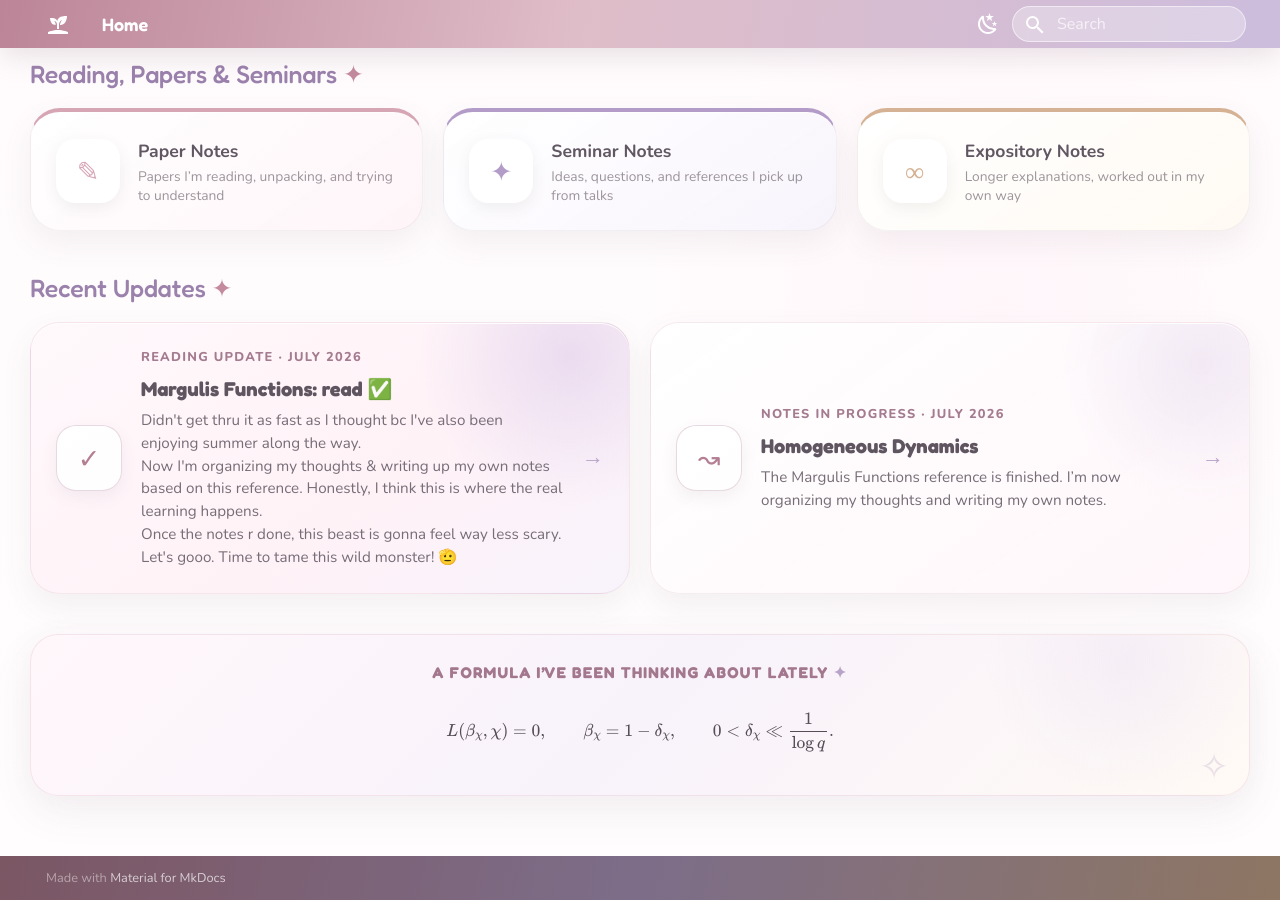
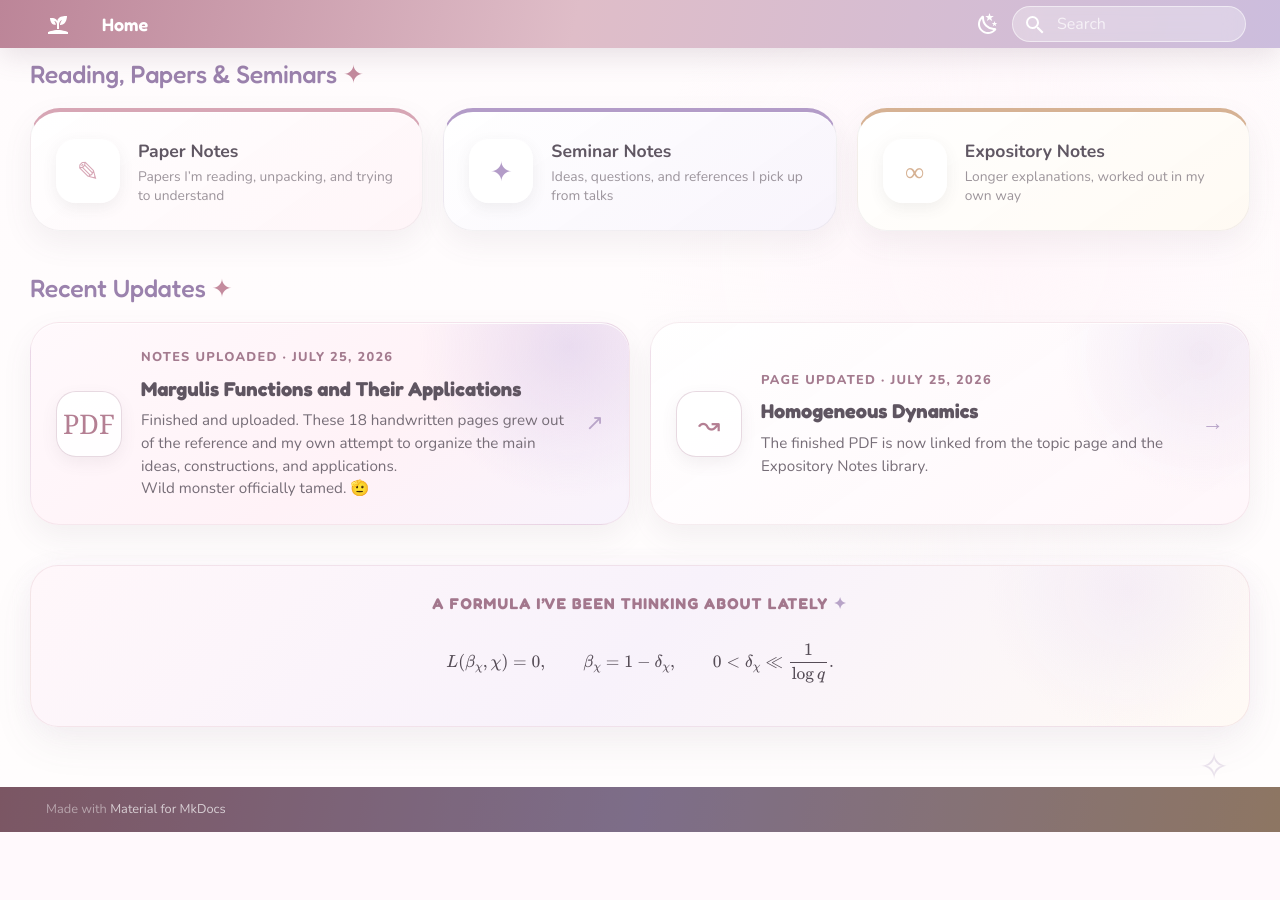
Before and after one commit to yanyanwang-math/yanyanwang-math.github.io, an MkDocs documentation site: the page built from docs/index.md, in a window 1280 px wide and 900 px high, scrolled down 1225 px. Built offline with MkDocs 1.6.1 and Material for MkDocs 9.7.7, drawn with Linux system fonts in a browser that asks for light colours; after the commit the page ends 2057 px from its top, so only the background shows below that.

Commit message:
Add files via upload

```diff
--- a/docs/index.md
+++ b/docs/index.md
@@ -136,27 +136,27 @@ hide:
   </h2>
 
   <div class="recent-updates">
-    <a class="recent-update featured-update reading-story" href="homogeneous-dynamics/">
-      <div class="update-icon">✓</div>
+    <a class="recent-update featured-update reading-story"
+       href="assets/notes/margulis-functions-and-their-applications.pdf"
+       target="_blank" rel="noopener">
+      <div class="update-icon">PDF</div>
       <div class="update-copy">
-        <div class="update-meta">READING UPDATE · JULY 2026</div>
-        <strong>Margulis Functions: read ✅</strong>
+        <div class="update-meta">NOTES UPLOADED · JULY 25, 2026</div>
+        <strong>Margulis Functions and Their Applications</strong>
         <div class="update-story">
-          <p>Didn't get thru it as fast as I thought bc I've also been enjoying summer along the way.</p>
-          <p>Now I'm organizing my thoughts &amp; writing up my own notes based on this reference. Honestly, I think this is where the real learning happens.</p>
-          <p>Once the notes r done, this beast is gonna feel way less scary.</p>
-          <p class="update-cheer">Let's gooo. Time to tame this wild monster! 🫡</p>
+          <p>Finished and uploaded. These 18 handwritten pages grew out of the reference and my own attempt to organize the main ideas, constructions, and applications.</p>
+          <p class="update-cheer">Wild monster officially tamed. 🫡</p>
         </div>
       </div>
-      <span class="update-arrow">→</span>
+      <span class="update-arrow">↗</span>
     </a>
 
     <a class="recent-update" href="homogeneous-dynamics/">
       <div class="update-icon">↝</div>
       <div class="update-copy">
-        <div class="update-meta">NOTES IN PROGRESS · JULY 2026</div>
+        <div class="update-meta">PAGE UPDATED · JULY 25, 2026</div>
         <strong>Homogeneous Dynamics</strong>
-        <p>The Margulis Functions reference is finished. I’m now organizing my thoughts and writing my own notes.</p>
+        <p>The finished PDF is now linked from the topic page and the Expository Notes library.</p>
       </div>
       <span class="update-arrow">→</span>
     </a>
```
